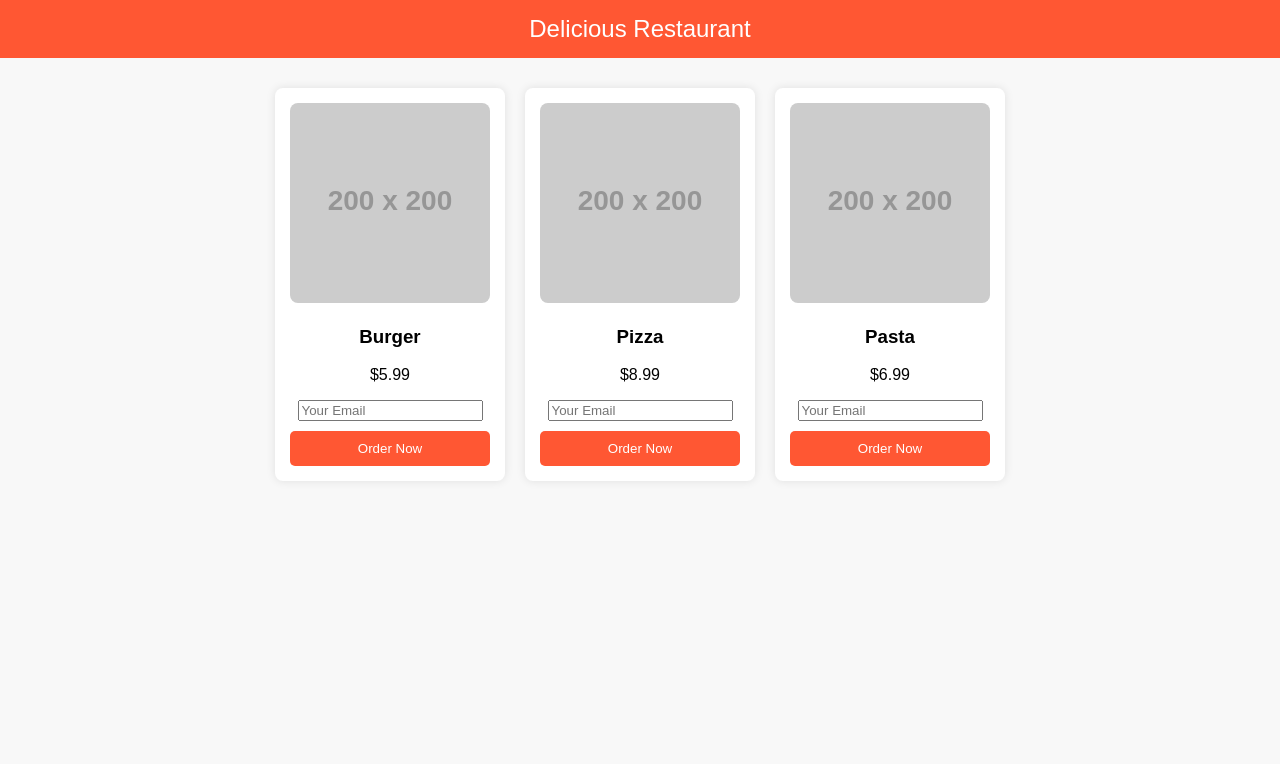
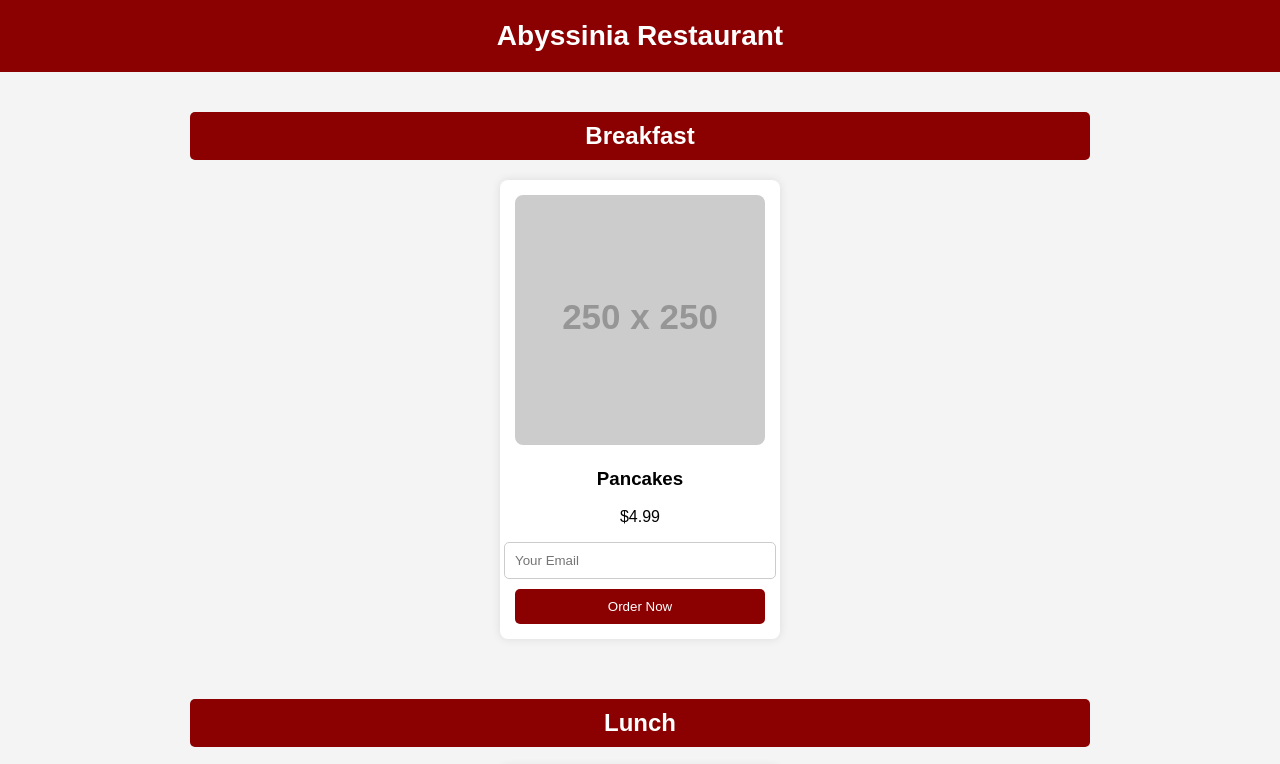
Before and after one commit to Fikireyesusb/abi-restaurant, a plain HTML site: page index.html in a window 1280 px wide. Shown: the top 764 px of the page. Drawn offline with Linux system fonts and the light colour scheme; placeholder pictures from the web are drawn by us.

Commit message:
Update index.html

```diff
--- a/index.html
+++ b/index.html
@@ -3,88 +3,141 @@
 <head>
     <meta charset="UTF-8">
     <meta name="viewport" content="width=device-width, initial-scale=1.0">
-    <title>Delicious Restaurant</title>
+    <title>Abyssinia Restaurant</title>
     <style>
         body {
             font-family: Arial, sans-serif;
             margin: 0;
             padding: 0;
-            background-color: #f8f8f8;
+            background-color: #f4f4f4;
         }
         header {
-            background-color: #ff5733;
+            background-color: #8b0000;
             color: white;
             text-align: center;
-            padding: 15px;
-            font-size: 24px;
+            padding: 20px;
+            font-size: 28px;
+            font-weight: bold;
+        }
+        .menu-category {
+            max-width: 900px;
+            margin: auto;
+            padding: 20px;
+        }
+        .menu-category h2 {
+            background-color: #8b0000;
+            color: white;
+            padding: 10px;
+            border-radius: 5px;
+            text-align: center;
         }
         .menu {
             display: flex;
             flex-wrap: wrap;
             justify-content: center;
-            padding: 20px;
+            gap: 20px;
         }
         .menu-item {
             background: white;
-            margin: 10px;
             padding: 15px;
             border-radius: 8px;
             box-shadow: 0 0 10px rgba(0, 0, 0, 0.1);
             text-align: center;
-            width: 200px;
+            width: 250px;
         }
         .menu-item img {
             width: 100%;
             border-radius: 8px;
         }
-        .order-btn {
-            background-color: #ff5733;
-            color: white;
-            border: none;
-            padding: 10px;
-            cursor: pointer;
-            width: 100%;
-            border-radius: 5px;
+        .order-form {
+            display: flex;
+            flex-direction: column;
+            align-items: center;
+            gap: 10px;
             margin-top: 10px;
         }
+        .order-form input, .order-btn {
+            width: 100%;
+            padding: 10px;
+            border-radius: 5px;
+            border: 1px solid #ccc;
+        }
+        .order-btn {
+            background-color: #8b0000;
+            color: white;
+            cursor: pointer;
+            border: none;
+        }
         .order-btn:hover {
-            background-color: #e04e2b;
+            background-color: #6a0000;
         }
     </style>
 </head>
 <body>
-    <header>Delicious Restaurant</header>
+    <header>Abyssinia Restaurant</header>
+
+    <div class="menu-category">
+        <h2>Breakfast</h2>
         <div class="menu">
             <div class="menu-item">
-            <img src="https://via.placeholder.com/200" alt="Burger">
+                <img src="https://via.placeholder.com/250" alt="Pancakes">
+                <h3>Pancakes</h3>
+                <p>$4.99</p>
+                <form class="order-form" action="https://formspree.io/f/manebeap" method="POST">
+                    <input type="hidden" name="order" value="Pancakes - $4.99">
+                    <input type="email" name="email" placeholder="Your Email" required>
+                    <button type="submit" class="order-btn">Order Now</button>
+                </form>
+            </div>
+        </div>
+    </div>
+
+    <div class="menu-category">
+        <h2>Lunch</h2>
+        <div class="menu">
+            <div class="menu-item">
+                <img src="https://via.placeholder.com/250" alt="Burger">
                 <h3>Burger</h3>
                 <p>$5.99</p>
-            <form action="https://formspree.io/f/manebeap" method="POST">
+                <form class="order-form" action="https://formspree.io/f/manebeap" method="POST">
                     <input type="hidden" name="order" value="Burger - $5.99">
                     <input type="email" name="email" placeholder="Your Email" required>
                     <button type="submit" class="order-btn">Order Now</button>
                 </form>
             </div>
+        </div>
+    </div>
+
+    <div class="menu-category">
+        <h2>Dinner</h2>
+        <div class="menu">
             <div class="menu-item">
-            <img src="https://via.placeholder.com/200" alt="Pizza">
+                <img src="https://via.placeholder.com/250" alt="Pizza">
                 <h3>Pizza</h3>
                 <p>$8.99</p>
-            <form action="https://formspree.io/f/manebeap" method="POST">
+                <form class="order-form" action="https://formspree.io/f/manebeap" method="POST">
                     <input type="hidden" name="order" value="Pizza - $8.99">
                     <input type="email" name="email" placeholder="Your Email" required>
                     <button type="submit" class="order-btn">Order Now</button>
                 </form>
             </div>
+        </div>
+    </div>
+
+    <div class="menu-category">
+        <h2>Appetizers</h2>
+        <div class="menu">
             <div class="menu-item">
-            <img src="https://via.placeholder.com/200" alt="Pasta">
-            <h3>Pasta</h3>
-            <p>$6.99</p>
-            <form action="https://formspree.io/f/manebeap" method="POST">
-                <input type="hidden" name="order" value="Pasta - $6.99">
+                <img src="https://via.placeholder.com/250" alt="Spring Rolls">
+                <h3>Spring Rolls</h3>
+                <p>$3.99</p>
+                <form class="order-form" action="https://formspree.io/f/manebeap" method="POST">
+                    <input type="hidden" name="order" value="Spring Rolls - $3.99">
                     <input type="email" name="email" placeholder="Your Email" required>
                     <button type="submit" class="order-btn">Order Now</button>
                 </form>
             </div>
         </div>
+    </div>
 </body>
 </html>
```
Lines whose indentation alone changed are shown as unchanged.
